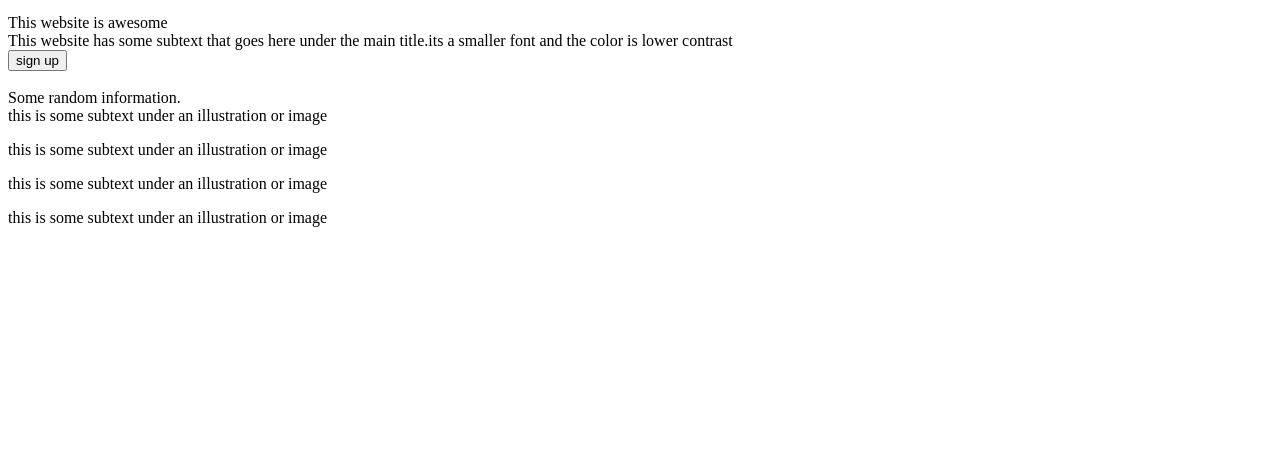
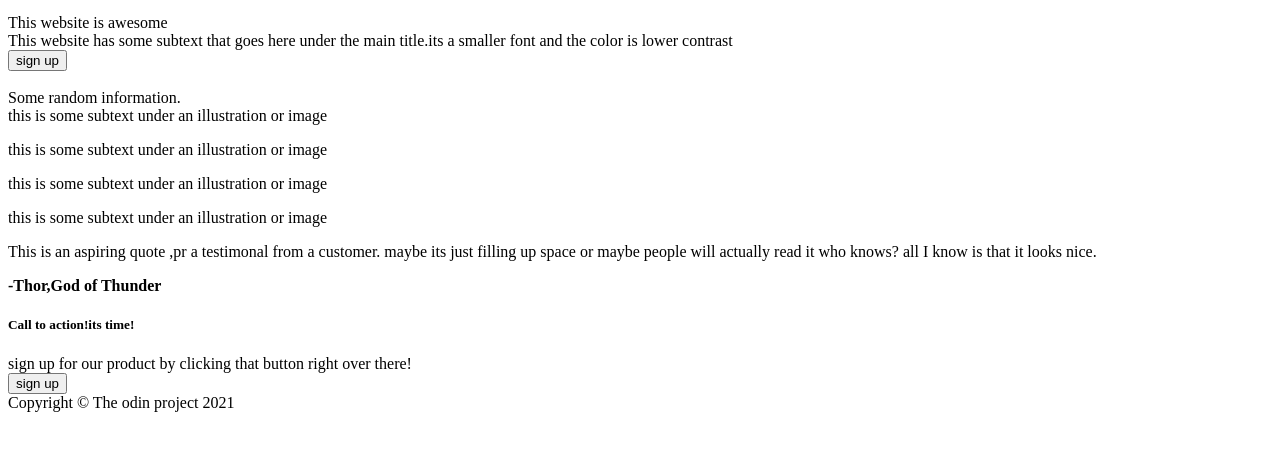
Before and after one commit to netsi-YD/landing-page, a plain HTML site: page index.html in a window 1280 px wide. Shown: the part 98-548 px from the top of the page. Drawn offline with Linux system fonts and the light colour scheme.

Commit message:
final html code

```diff
--- a/index.html
+++ b/index.html
@@ -43,9 +43,24 @@
     </div>
 
 <div class="section3">
+<p>This is an aspiring quote ,pr a testimonal from a customer. maybe its just filling up space or maybe people will actually read it who knows? all I know is that it looks nice.</p>
+<span><strong>-Thor,God of Thunder</strong></span>
 
+<div class="section4">
+    <div>
+        <div>
+            <h5>Call to action!its time!</h5>
+<span>sign up for our product by clicking that button right over there!</span>
+        </div>
+        <button>
+            sign up
+        </button>
+</div>
+</div>
+
+<div class="section5">
+    <span> Copyright &copy; The odin project 2021</span>
 
 </div>
-
 </body>
 </html>
```
